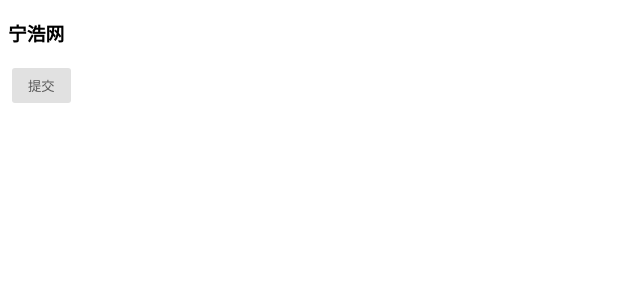
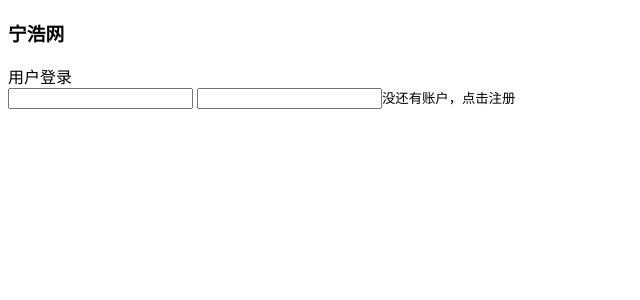
Before and after one commit to rockts/ninghao-vue, a Vue app: page / in a window 1280 px wide. Shown: the top 300 px of the page, without its empty margins (0-640 px from the left). Built offline with nearby package versions, Linux system fonts and the light colour scheme.

Commit message:
动态组件（Dynamic Components）

```diff
--- a/src/app/app.vue
+++ b/src/app/app.vue
@@ -1,10 +1,10 @@
 <template>
   <h3>{{ name }}</h3>
-  <AppButton @tap="onTapAppButton" @init="onInitAppButton">提交</AppButton>
+  <USerProfile />
 </template>
 
 <script>
-import AppButton from './components/app-button';
+import USerProfile from './components/user-profile';
 
 export default {
   data() {
@@ -23,7 +23,7 @@
     },
   },
 
-  components: { AppButton },
+  components: { USerProfile },
 };
 </script>
 
--- /dev/null
+++ b/src/app/components/user-login.vue
@@ -0,0 +1,6 @@
+<template>
+  <div>
+    用户登录
+  </div>
+  <input type="text" /> <input type="text" />
+</template>
--- /dev/null
+++ b/src/app/components/user-profile.vue
@@ -0,0 +1,37 @@
+<template>
+  <component :is="currentComponent"></component>
+  <small @click="onClickHintText">{{ hintText }}</small>
+</template>
+
+<script>
+import UserLogin from './user-login';
+import UserRegister from './user-register';
+
+export default {
+  data() {
+    return {
+      currentComponent: 'UserLogin',
+      hintText: '没还有账户，点击注册',
+    };
+  },
+
+  methods: {
+    onClickHintText() {
+      switch (this.currentComponent) {
+        case 'UserRegister':
+          this.currentComponent = 'UserLogin';
+          this.hintText = '还没有账户，点击注册';
+          break;
+        case 'UserLogin':
+          this.currentComponent = 'UserRegister';
+          this.hintText = '已有账户，点击登录';
+          break;
+      }
+    },
+  },
+  components: {
+    UserLogin,
+    UserRegister,
+  },
+};
+</script>
--- /dev/null
+++ b/src/app/components/user-register.vue
@@ -0,0 +1,6 @@
+<template>
+  <div>
+    注册用户
+  </div>
+  <input type="text" /> <input type="text" />
+</template>
```
